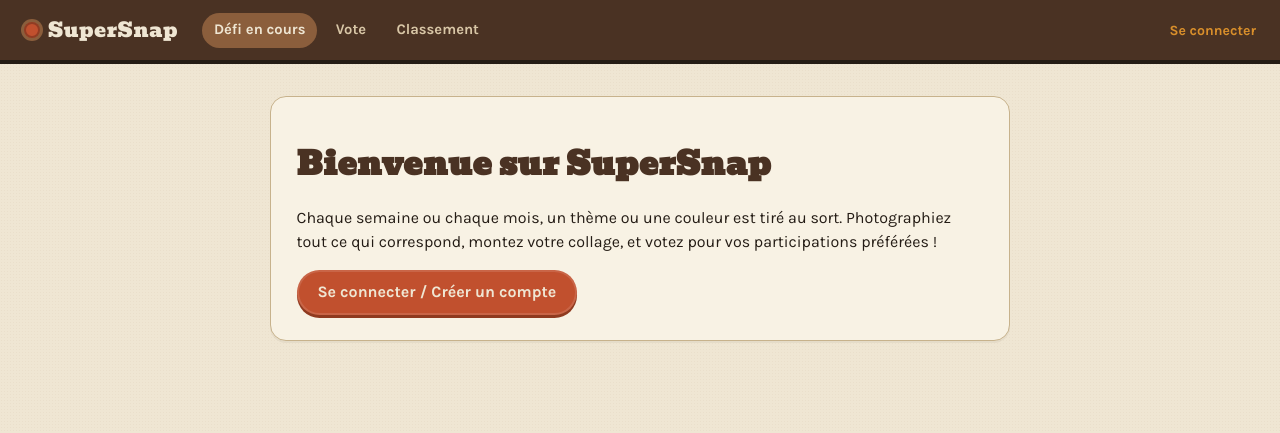
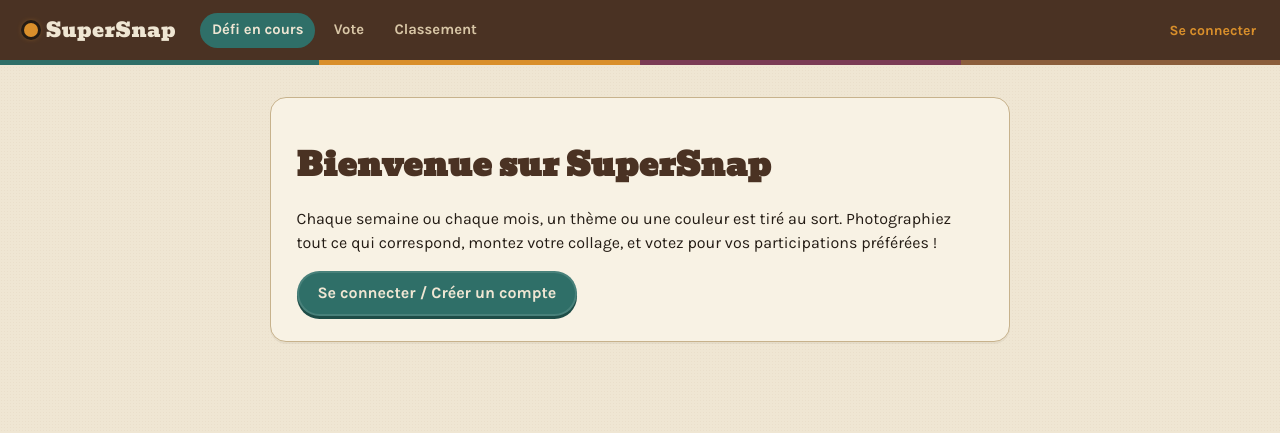
Before and after one commit to MoshiKiwi/color-hunt, a website with bundled scripts: page index.html in a window 1280 px wide. Built offline with nearby package versions, Linux system fonts and the light colour scheme; files whose address does not match are found by name.

Commit message:
Swap accent palette away from red/orange/brown (read as fast-food)
Replaces rust with a deep teal as the primary interactive color and
adds a muted plum for the "hard" difficulty tag, keeping amber only
for the authentic LCD-counter/indicator-light details. Adds a
Polaroid-spectrum striped border under the nav as the one signature
color flourish, kept away from every other surface.

```diff
--- a/styles.css
+++ b/styles.css
@@ -5,8 +5,11 @@
   --brown-mid: #8b5e3c;
   --brown-deep: #4a3223;
   --ink: #241c15;
-  --rust: #c1502e;
+  --teal: #2f6f68;
+  --teal-deep: #1e4d47;
+  --plum: #7a3b54;
   --amber: #d98f2b;
+  --brick: #8b4a35;
   --radius: 10px;
   --radius-lg: 16px;
   --shadow-print: 0 3px 0 rgba(74, 50, 35, 0.08), 0 10px 18px -8px rgba(74, 50, 35, 0.35);
@@ -16,7 +19,7 @@
   --text: var(--ink);
   --muted: var(--brown-mid);
   --border: var(--tan-deep);
-  --accent: var(--rust);
+  --accent: var(--teal);
   --accent-2: var(--brown-mid);
 }
 
@@ -48,7 +51,8 @@ h1, h2, h3 {
   gap: 1.5rem;
   padding: 0.8rem 1.5rem;
   background: var(--brown-deep);
-  border-bottom: 4px solid var(--ink);
+  border-bottom: 5px solid;
+  border-image: linear-gradient(90deg, var(--teal) 0 25%, var(--amber) 25% 50%, var(--plum) 50% 75%, var(--brown-mid) 75% 100%) 1;
   flex-wrap: wrap;
 }
 
@@ -65,11 +69,11 @@ h1, h2, h3 {
 .brand::before {
   content: '';
   display: inline-block;
-  width: 16px;
-  height: 16px;
+  width: 14px;
+  height: 14px;
   border-radius: 50%;
-  background: var(--rust);
-  box-shadow: 0 0 0 3px var(--brown-mid), inset 0 0 0 2px rgba(0, 0, 0, 0.25);
+  background: var(--amber);
+  box-shadow: 0 0 0 3px var(--ink), 0 0 6px var(--amber);
 }
 
 .nav-links { display: flex; gap: 0.4rem; flex: 1; }
@@ -82,7 +86,7 @@ h1, h2, h3 {
   font-weight: 700;
   transition: background 0.15s, color 0.15s;
 }
-.nav-links a.active, .nav-links a:hover { background: var(--brown-mid); color: var(--cream); }
+.nav-links a.active, .nav-links a:hover { background: var(--teal); color: var(--cream); }
 
 .nav-auth { display: flex; align-items: center; gap: 0.75rem; font-size: 0.88rem; color: var(--tan); }
 .nav-auth a { color: var(--amber); text-decoration: none; font-weight: 700; }
@@ -120,9 +124,9 @@ main {
   color: var(--cream);
   vertical-align: middle;
 }
-.difficulty-easy { background: var(--brown-mid); }
+.difficulty-easy { background: var(--teal); }
 .difficulty-medium { background: var(--amber); color: var(--ink); }
-.difficulty-hard { background: var(--rust); }
+.difficulty-hard { background: var(--plum); }
 
 /* ---------- exposure-counter progress bar ---------- */
 
@@ -179,7 +183,7 @@ main {
 
 button, .btn {
   display: inline-block;
-  background: var(--rust);
+  background: var(--teal);
   color: var(--cream);
   border: none;
   border-radius: 999px;
@@ -189,10 +193,10 @@ button, .btn {
   font-weight: 700;
   cursor: pointer;
   text-decoration: none;
-  box-shadow: 0 3px 0 #8f3a1f, inset 0 0 0 2px rgba(255, 255, 255, 0.12);
+  box-shadow: 0 3px 0 var(--teal-deep), inset 0 0 0 2px rgba(255, 255, 255, 0.12);
 }
-button:hover, .btn:hover { filter: brightness(1.06); }
-button:active { transform: translateY(2px); box-shadow: 0 1px 0 #8f3a1f; }
+button:hover, .btn:hover { filter: brightness(1.08); }
+button:active { transform: translateY(2px); box-shadow: 0 1px 0 var(--teal-deep); }
 button:disabled { opacity: 0.5; cursor: not-allowed; box-shadow: none; }
 button.secondary { background: var(--brown-mid); box-shadow: 0 3px 0 #5c3f28, inset 0 0 0 2px rgba(255, 255, 255, 0.1); }
 button.ghost {
@@ -219,7 +223,7 @@ input:focus, select:focus, textarea:focus, button:focus-visible, a:focus-visible
 
 label { font-weight: 700; font-size: 0.85rem; text-transform: uppercase; letter-spacing: 0.05em; color: var(--brown-mid); display: block; margin-bottom: 0.35rem; }
 
-.error { color: var(--rust); font-weight: 700; font-size: 0.9rem; margin: 0.5rem 0; }
+.error { color: var(--brick); font-weight: 700; font-size: 0.9rem; margin: 0.5rem 0; }
 .muted { color: var(--brown-mid); font-size: 0.9rem; }
 
 .submission-card {
@@ -229,7 +233,7 @@ label { font-weight: 700; font-size: 0.85rem; text-transform: uppercase; letter-
   margin-bottom: 1rem;
   background: var(--surface);
 }
-.submission-card.selected { border-color: var(--rust); box-shadow: 0 0 0 2px var(--rust) inset; }
+.submission-card.selected { border-color: var(--teal); box-shadow: 0 0 0 2px var(--teal) inset; }
 
 table { width: 100%; border-collapse: collapse; }
 th {
```
